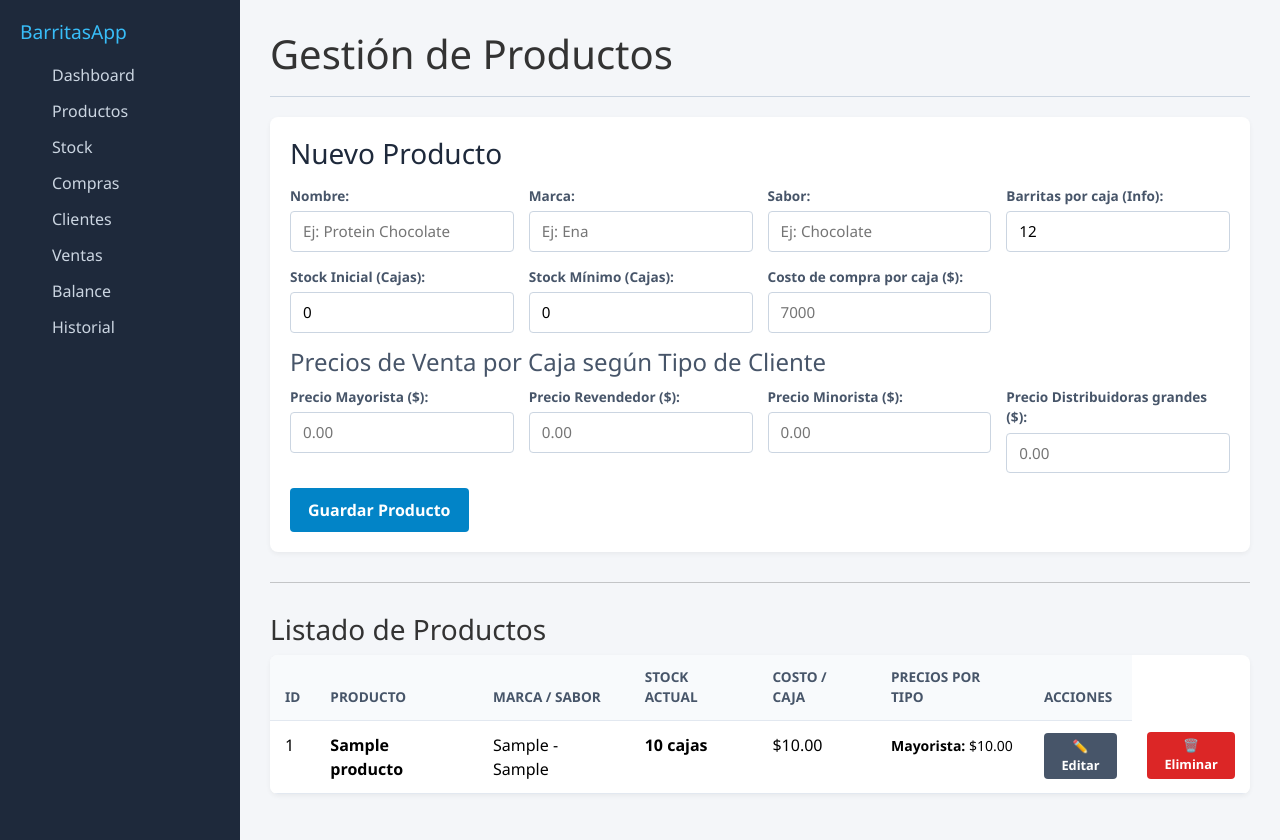
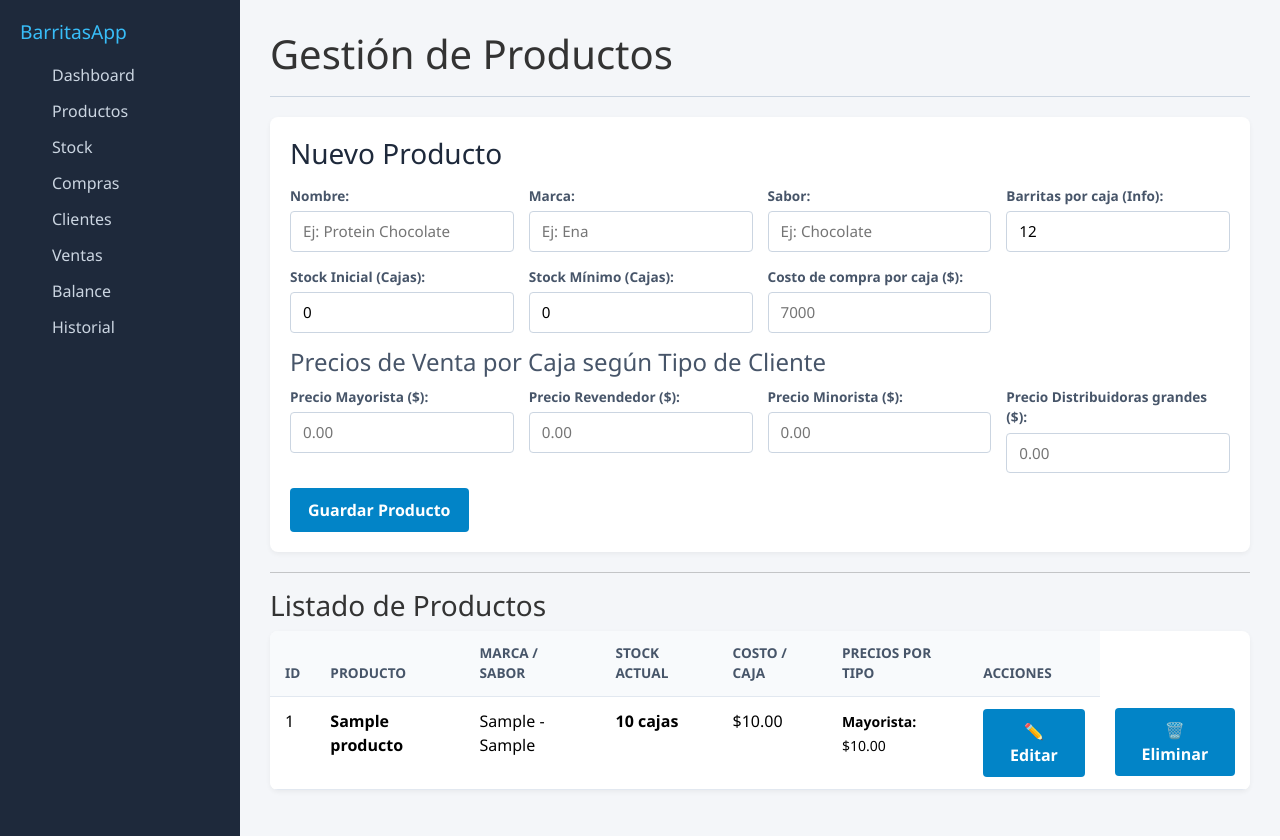
Before and after one commit to FrancoLince/barritas-stock, a Flask app: page /productos in a window 1280 px wide. Run offline with Flask 3, Linux system fonts and the light colour scheme; a user stored in the database is signed in; tables that the repository leaves empty hold one stand-in row (values such as "Sample post").

Commit message:
Update productos.html

```diff
--- a/templates/productos.html
+++ b/templates/productos.html
@@ -53,7 +53,7 @@
     </form>
 </div>
 
-<hr style="margin: 30px 0;">
+<hr class="separator-margin">
 
 <h3>Listado de Productos</h3>
 <table class="table">
@@ -82,11 +82,11 @@
                 {% endfor %}
             </td>
             <td>
-                <a href="{{ url_for('editar_producto', producto_id=prod.id) }}" class="btn" style="padding: 4px 8px; font-size: 0.8rem; background-color: #475569; text-decoration: none;">✏️ Editar</a>
+                <a href="{{ url_for('editar_producto', producto_id=prod.id) }}" class="btn btn-action-edit">✏️ Editar</a>
             </td>
             <td>
-                <form action="{{ url_for('eliminar_producto', producto_id=prod.id) }}" method="POST" style="display:inline;" onsubmit="return confirm('¿Seguro que deseas eliminar este producto?');">
-                    <button type="submit" class="btn" style="background-color: #dc2626; padding: 4px 8px; font-size: 0.8rem;">🗑️ Eliminar</button>
+                <form action="{{ url_for('eliminar_producto', producto_id=prod.id) }}" method="POST" class="inline-form" onsubmit="return confirm('¿Seguro que deseas eliminar este producto?');">
+                    <button type="submit" class="btn btn-action-delete">🗑️ Eliminar</button>
                 </form>
             </td>
         </tr>
```
